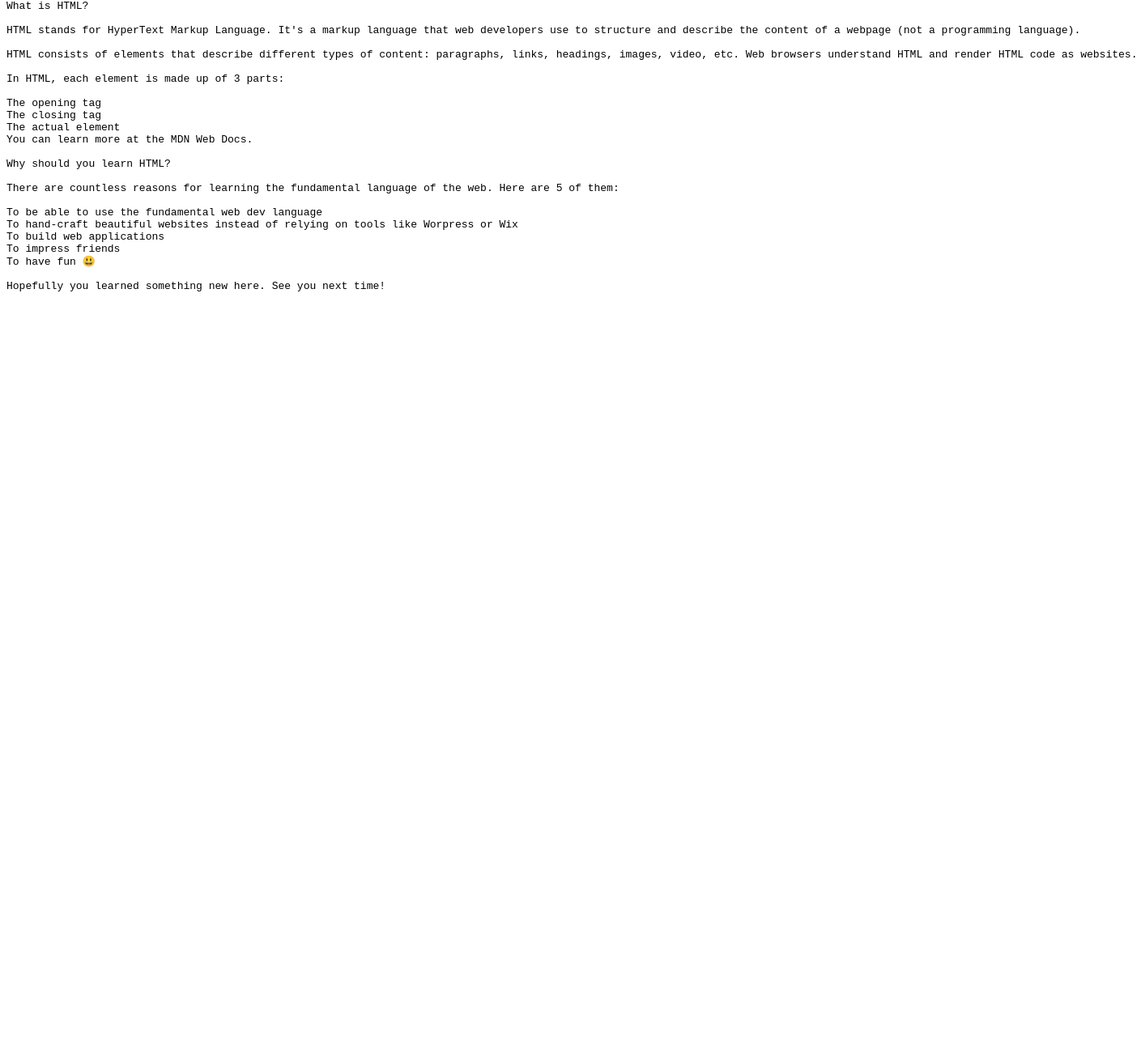
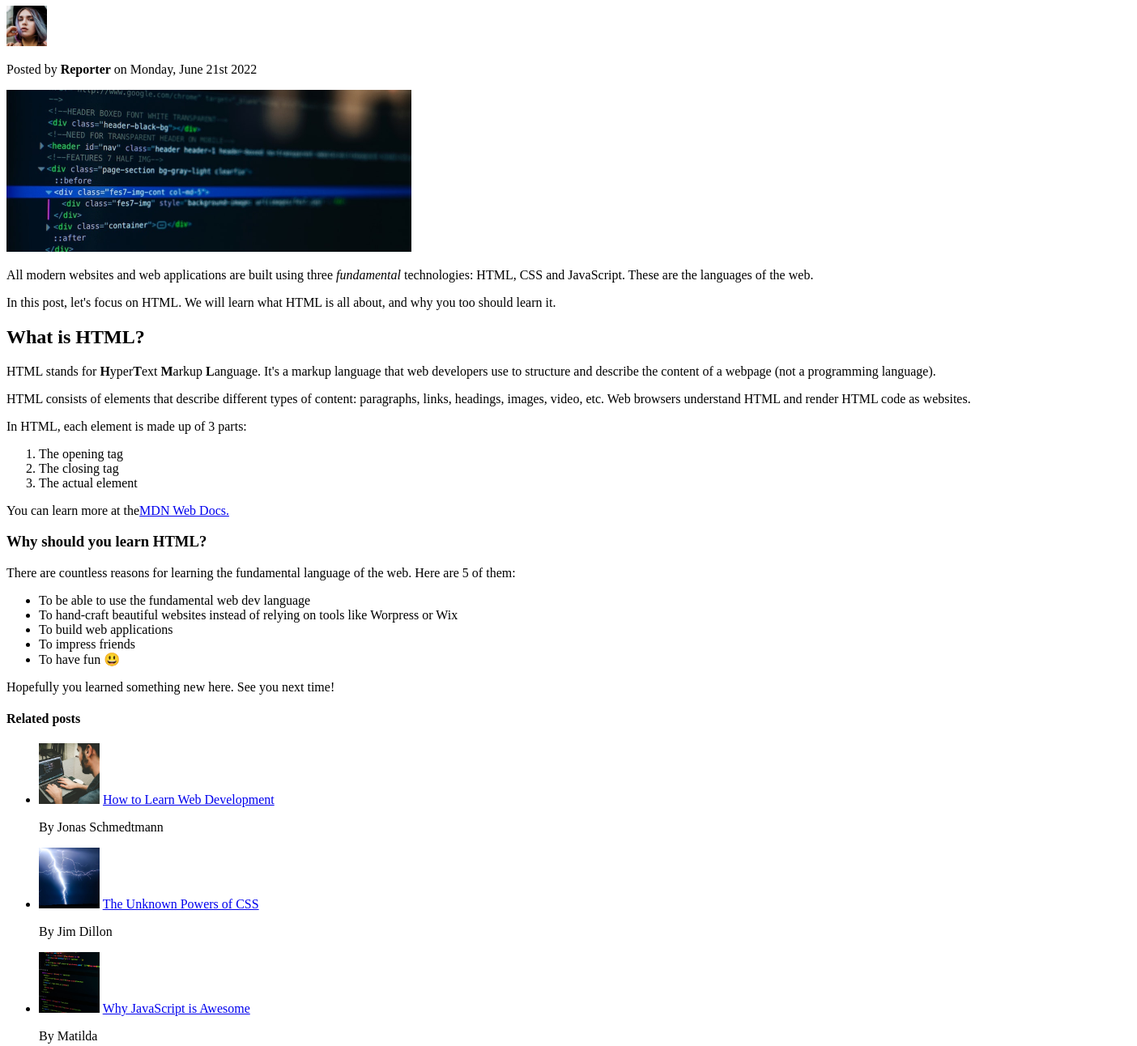
Before and after one commit to prasadsiv/staticwebpage, a plain HTML site: page index.html in a window 1280 px wide. Shown: the part 159-1451 px from the top of the page at 81% size, 1404 px wide, since content can reach past the window. Before the commit the page ends 800 px from the top, so only its background shows below. Drawn offline with Linux system fonts and the light colour scheme.

Commit message:
HTML Phase done

```diff
--- a/index.html
+++ b/index.html
@@ -1,36 +1,109 @@
-<pre>
-📘 The Code Magazine
+<!DOCTYPE html>
+<html lang="en">
+  <head>
+    <meta charset="UTF-8" />
+    <meta http-equiv="X-UA-Compatible" content="IE=edge" />
+    <meta name="viewport" content="width=device-width, initial-scale=1.0" />
+    <title>The Basic Language of the Web: HTML</title>
+  </head>
+  <body>
+    <header>
+      <h1>📘 The Code Magazine</h1>
+      <nav>
+        <a href="#">Blog</a>
+        <a href="#">Challenges</a>
+        <a href="#">Flexbox</a>
+        <a href="#">CSS </a>
+        <a href="#">Grid</a>
+      </nav>
+    </header>
+    <article>
+      <header>
+        <h2>The Basic Language of the Web: HTML</h2>
 
-The Basic Language of the Web: HTML
+        <img src="laura-jones.jpg" alt="author pic" height="50" width="50" />
 
-Posted by reporter on Monday, June 21st 2022
+        <p>Posted by <strong>Reporter</strong> on Monday, June 21st 2022</p>
 
-All modern websites and web applications are built using three fundamental technologies: HTML, CSS and JavaScript. These are the languages of the web.
+        <img src="post-img.jpg" alt="Post Image" width="500px" height="200px" />
+      </header>
+      <p>
+        All modern websites and web applications are built using three
+        <em>fundamental</em>
+        technologies: HTML, CSS and JavaScript. These are the languages of the
+        web.
+      </p>
+      <p>
+        In this post, let's focus on HTML. We will learn what HTML is all about,
+        and why you too should learn it.
+      </p>
+      <h2>What is HTML?</h2>
+      <p>
+        HTML stands for <strong>H</strong>yper<strong>T</strong>ext
+        <strong>M</strong>arkup <strong>L</strong>anguage. It's a markup
+        language that web developers use to structure and describe the content
+        of a webpage (not a programming language).
+      </p>
+      <p>
+        HTML consists of elements that describe different types of content:
+        paragraphs, links, headings, images, video, etc. Web browsers understand
+        HTML and render HTML code as websites.
+      </p>
+      <p>In HTML, each element is made up of 3 parts:</p>
+      <ol>
+        <li>The opening tag</li>
+        <li>The closing tag</li>
+        <li>The actual element</li>
+      </ol>
+      <p>
+        You can learn more at the<a
+          href="https://developer.mozilla.org/en-US/docs/Web/HTML"
+          >MDN Web Docs.</a
+        >
+      </p>
+      <h3>Why should you learn HTML?</h3>
+      <p>
+        There are countless reasons for learning the fundamental language of the
+        web. Here are 5 of them:
+      </p>
+      <ul>
+        <li>To be able to use the fundamental web dev language</li>
+        <li>
+          To hand-craft beautiful websites instead of relying on tools like
+          Worpress or Wix
+        </li>
+        <li>To build web applications</li>
+        <li>To impress friends</li>
+        <li>To have fun 😃</li>
+      </ul>
+      <p>Hopefully you learned something new here. See you next time!</p>
+    </article>
+    <aside>
+      <h4>Related posts</h4>
+      <ul>
+        <li>
+          <img
+            src="related-1.jpg"
+            alt="Person programming"
+            width="75"
+            height="75"
+          />
+          <a href="#">How to Learn Web Development</a>
+          <p>By Jonas Schmedtmann</p>
+        </li>
+        <li>
+          <img src="related-2.jpg" width="75" height="75" />
+          <a href="#">The Unknown Powers of CSS</a>
+          <p>By Jim Dillon</p>
+        </li>
 
-In this post, let's focus on HTML. We will learn what HTML is all about, and why you too should learn it.
-
-What is HTML?
-
-HTML stands for HyperText Markup Language. It's a markup language that web developers use to structure and describe the content of a webpage (not a programming language).
-
-HTML consists of elements that describe different types of content: paragraphs, links, headings, images, video, etc. Web browsers understand HTML and render HTML code as websites.
-
-In HTML, each element is made up of 3 parts:
-
-The opening tag
-The closing tag
-The actual element
-You can learn more at the MDN Web Docs.
-
-Why should you learn HTML?
-
-There are countless reasons for learning the fundamental language of the web. Here are 5 of them:
-
-To be able to use the fundamental web dev language
-To hand-craft beautiful websites instead of relying on tools like Worpress or Wix
-To build web applications
-To impress friends
-To have fun 😃
-
-Hopefully you learned something new here. See you next time!
-</pre>
+        <li>
+          <img src="related-3.jpg" width="75" height="75" />
+          <a href="#">Why JavaScript is Awesome </a>
+          <p>By Matilda</p>
+        </li>
+      </ul>
+    </aside>
+    <footer>Copyright &copy 2027 by The Code Magazine.</footer>
+  </body>
+</html>
```
Also changed, not shown: 1 other file.
